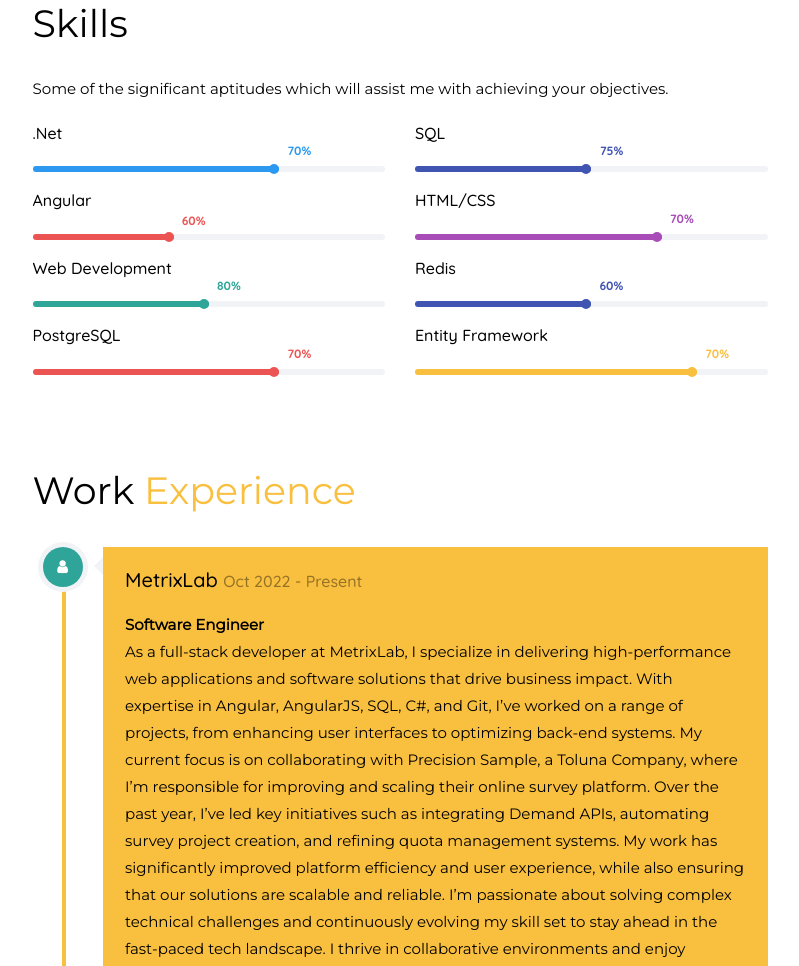
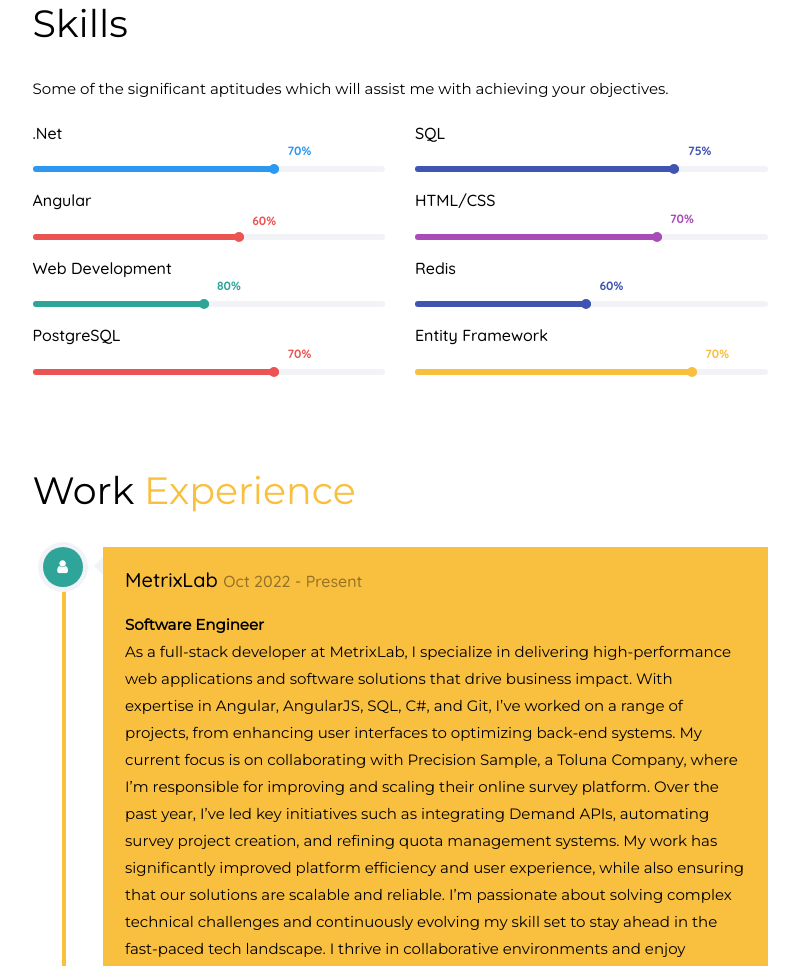
Before and after one commit to jawaharputti/pjc, a plain HTML site: page index.html in a window 1280 px wide. Shown: the part 865-1831 px from the top of the page, without its empty margins (390-1189 px from the left). Drawn offline with nearby package versions, Linux system fonts and the light colour scheme; animation ran at ten frames a second; a web font is replaced by a local one.

Commit message:
Update index.html

```diff
--- a/index.html
+++ b/index.html
@@ -174,7 +174,7 @@
                               <h3 style="font-weight: 500;">SQL</h3>
                               <div class="progress">
                                  <div class="progress-bar color-6" role="progressbar" aria-valuenow="75"
-                                    aria-valuemin="0" aria-valuemax="100" style="width:50%">
+                                    aria-valuemin="0" aria-valuemax="100" style="width:75%">
                                     <span>75%</span>
                                  </div>
                               </div>
@@ -185,7 +185,7 @@
                               <h3 style="font-weight: 500;">Angular</h3>
                               <div class="progress">
                                  <div class="progress-bar color-2" role="progressbar" aria-valuenow="60"
-                                    aria-valuemin="0" aria-valuemax="100" style="width:40%">
+                                    aria-valuemin="0" aria-valuemax="100" style="width:60%">
                                     <span>60%</span>
                                  </div>
                               </div>
```
